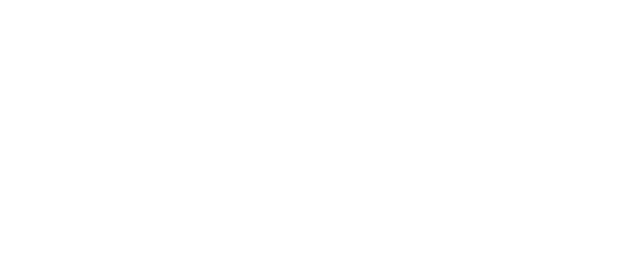
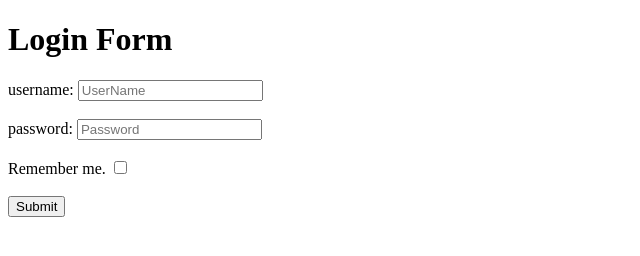
Before and after one commit to acciojob/remember-me-login-form-SriMoorthy, a website: page main.html in a window 1280 px wide. Shown: the whole page, without its empty margins (0-640 px from the left). Drawn offline with Linux system fonts and the light colour scheme.

Commit message:
created a submission

```diff
--- a/main.html
+++ b/main.html
@@ -8,6 +8,22 @@
 
 <body>
 	<!-- the entire body must be written by student -->
+	<form method="post">
+		<h1>Login Form</h1>
+		<label for="usernamne">username:</label>
+		<input type="text" placeholder="UserName" id="username">
+		<br>
+		<br>
+		<label for="password">password:</label>
+		<input type="password" placeholder="Password" id="password">
+		<br>
+		<br>
+		<label for="checkbox">Remember me.</label>
+		<input type="checkbox" id="checkbox">
+		<br>
+		<br>
+		<button type="submit" id="submit" onclick="userDetails()">Submit</button>
+	</form>
     <script type="text/javascript" src="./script.js">
 </script>
 
--- a/script.js
+++ b/script.js
@@ -1 +1,15 @@
 //your JS code here. If required.
+let name = document.getElementById('username').value
+let p_word = document.getElementById('password').value
+let check = document.getElementById('checkbox')
+
+function userDetails() {
+	if(check){
+		localStorage.setItem("username",name)
+		localStorage.setItem("password",p_word)
+	}
+	else{
+		localStorage.clear();
+		alert('Logged in as.')
+	}
+}
```
